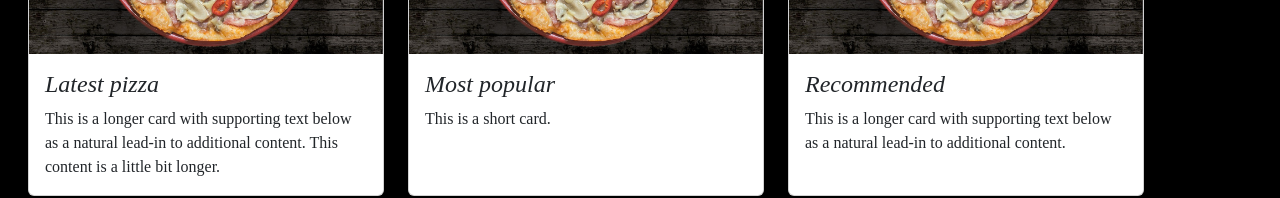
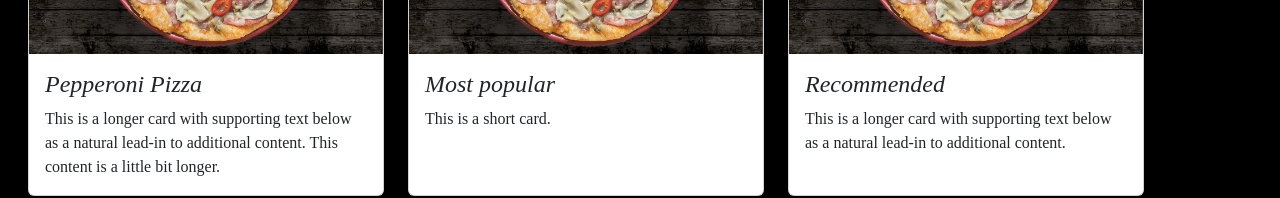
Before and after one commit to HoneyHyunny/HCI-AngualrProject, an Angular app: page /pizza in a window 1280 px wide. Shown: the part 413-611 px from the top of the page. Built offline with nearby package versions, Linux system fonts and the light colour scheme.

Commit message:
Change menu name on a card to match detail page on pepperoni pizza

```diff
--- a/src/app/menu/pizza/pizza.component.html
+++ b/src/app/menu/pizza/pizza.component.html
@@ -7,7 +7,7 @@
       <div class="card h-100 my-card">
         <img src="../../../assets/pizza_menu_example.jpg" class="card-img-top img-fluid" alt="...">
         <div class="card-body">
-          <h5 class="card-title">Latest pizza</h5>
+          <h5 class="card-title">Pepperoni Pizza</h5>
           <p class="card-text">This is a longer card with supporting text below as a natural lead-in to additional content. This content is a little bit longer.</p>
         </div>
       </div>
```
